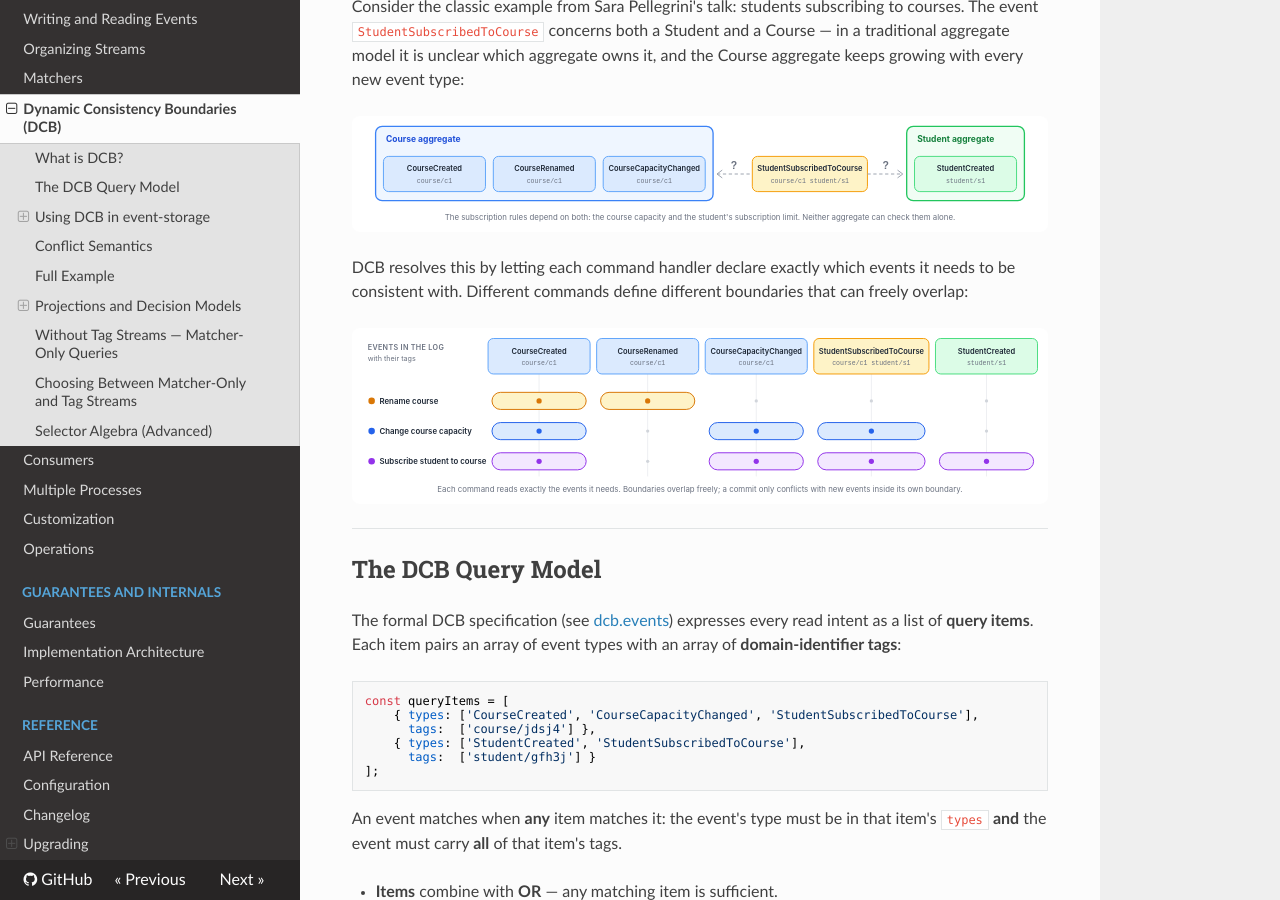
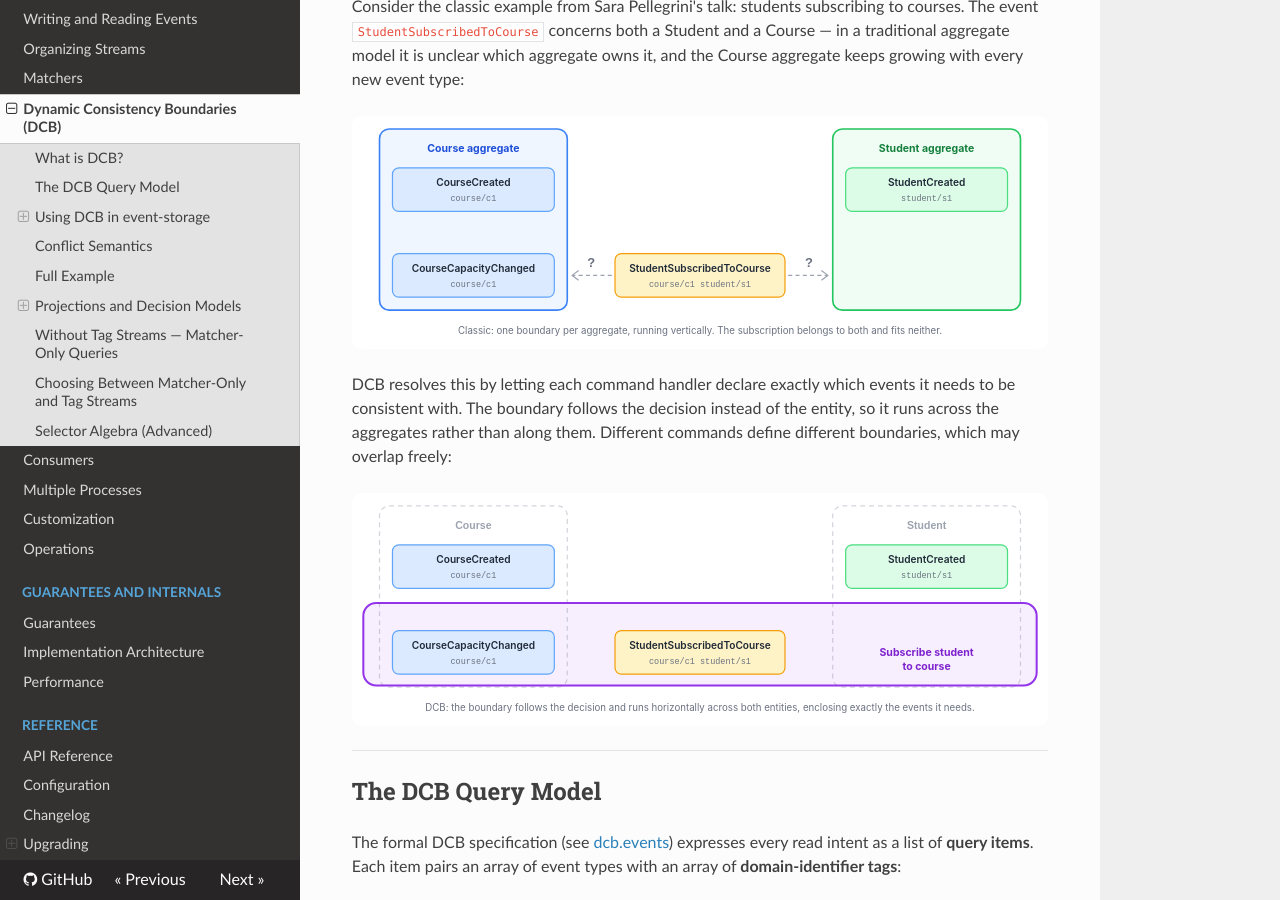
Before and after one commit to albe/node-event-storage, an MkDocs documentation site: the page built from docs/dcb.md, in a window 1280 px wide and 900 px high, scrolled down 582 px. Built offline with MkDocs 1.6.1, drawn with Linux system fonts in a browser that asks for light colours; nearby versions of some CDN libraries.

Commit message:
Redraw DCB diagrams: aggregates vertical, the consistency boundary horizontal across them
Co-Authored-By: Claude Opus 5.5 <noreply@anthropic.com>
Claude-Session: https://claude.ai/code/session_01LShbU9WF5hHAjhQyr2gpXo

```diff
--- a/docs/dcb.md
+++ b/docs/dcb.md
@@ -12,11 +12,11 @@ This removes the need to route every command through a fixed aggregate, enabling
 
 Consider the classic example from Sara Pellegrini's talk: students subscribing to courses. The event `StudentSubscribedToCourse` concerns both a Student and a Course — in a traditional aggregate model it is unclear which aggregate owns it, and the Course aggregate keeps growing with every new event type:
 
-![Traditional aggregate model — the Course aggregate grows while StudentSubscribedToCourse is ambiguous between Course and Student](diagram-dcb-aggregate-ambiguity.svg)
+![Classic aggregates: Course and Student run vertically, StudentSubscribedToCourse sits between them and belongs to neither](diagram-dcb-aggregate-ambiguity.svg)
 
-DCB resolves this by letting each command handler declare exactly which events it needs to be consistent with. Different commands define different boundaries that can freely overlap:
+DCB resolves this by letting each command handler declare exactly which events it needs to be consistent with. The boundary follows the decision instead of the entity, so it runs across the aggregates rather than along them. Different commands define different boundaries, which may overlap freely:
 
-![Overlapping Dynamic Consistency Boundaries — each command (Rename course, Change course capacity, Subscribe student to course) reads its own set of events, and the sets overlap](diagram-dcb-boundary.svg)
+![Dynamic consistency boundary: Subscribe student to course runs horizontally across Course and Student and encloses the events it needs](diagram-dcb-boundary.svg)
 
 ---
 
```
Also changed, not shown: docs/changelog.md (+1 -1 lines), docs/diagram-dcb-aggregate-ambiguity.svg, docs/diagram-dcb-boundary.svg.
